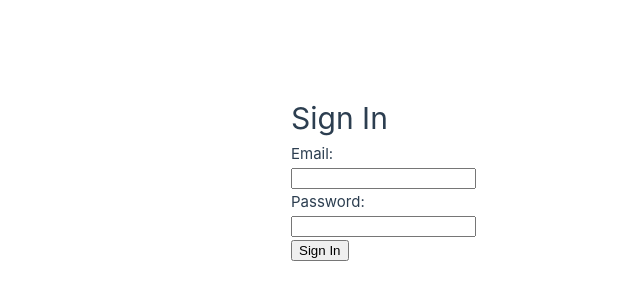
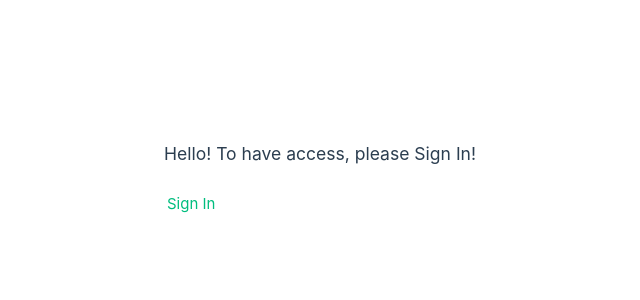
Before and after one commit to luizguilhermesseixas/Seller-vue, a Vue app: page / in a window 1280 px wide. Shown: the part 222-522 px from the top of the page, without its empty margins (164-804 px from the left). Built offline with nearby package versions, Linux system fonts and the light colour scheme.

Commit message:
Implementa UserProfile

```diff
--- a/src/components/SignIn.vue
+++ b/src/components/SignIn.vue
@@ -1,20 +1,45 @@
 <script setup lang="ts">
+import { Auth } from '@/utils/Auth'
+import { ref } from 'vue'
+import { useRouter } from 'vue-router'
+
+const router = useRouter()
+
 const email = defineModel<string>('email', { default: '' })
 const password = defineModel<string>('password', { default: '' })
+const remember = defineModel<boolean>('remember', { default: false })
+
+const onSubmit = (event: Event) => {
+  let auth = new Auth(remember.value)
+
+  auth.signIn(
+    email.value,
+    password.value,
+    () => {
+      router.push('/')
+    },
+    () => {
+      console.log('não foi dessa vez!')
+    }
+  )
+}
 </script>
 
 <template>
   <main>
     <h1>Sign In</h1>
 
-    <form action="">
+    <form action="" @submit.prevent="onSubmit">
       <label for="email">Email: </label><br />
       <input type="email" id="email" v-model="email" /><br />
 
       <label for="password">Password: </label><br />
       <input type="password" id="password" v-model="password" /> <br />
 
-      <button>Sign In</button>
+      <label for="remember">Remember Me: </label>
+      <input type="checkbox" id="remember" v-model="remember" /><br />
+
+      <button type="submit">Sign In</button>
     </form>
   </main>
 </template>
--- a/src/components/UserProfile.vue
+++ b/src/components/UserProfile.vue
@@ -1,7 +1,40 @@
-<script setup lang="ts"></script>
+<script setup lang="ts">
+import { Auth } from '@/utils/Auth'
+import { ref } from 'vue'
+// import { onMounted } from 'vue'
+
+const auth = new Auth()
+const isLoggedIn = ref(auth.isLoggedIn())
+const currentUser = ref(auth.currentUser())
+
+const signOut = function () {
+  auth.signOut(() => {
+    isLoggedIn.value = auth.isLoggedIn()
+  })
+}
+
+/* onMounted(() => {
+  alert('bem vindo')
+}) */
+</script>
 
 <template>
   <main>
-    <h1>Here is your profile.</h1>
+    <template v-if="isLoggedIn">
+      <p>Login successful!</p>
+      <h3>Hi, {{ currentUser && currentUser.email }}</h3>
+      <br />
+      <nav>
+        <a @click="signOut">Sign Out</a>
+      </nav>
+    </template>
+
+    <template v-else>
+      <h3>Hello! To have access, please Sign In!</h3>
+      <br />
+      <nav>
+        <RouterLink :to="{ name: 'signin' }"> Sign In </RouterLink>
+      </nav>
+    </template>
   </main>
 </template>
--- a/src/router/index.ts
+++ b/src/router/index.ts
@@ -1,5 +1,6 @@
 import { createRouter, createWebHistory } from 'vue-router'
-import HomeView from '../views/HomeView.vue'
+import HomeView from '@/views/HomeView.vue'
+import SignIn from '@/components/SignIn.vue'
 
 const router = createRouter({
   history: createWebHistory(import.meta.env.BASE_URL),
@@ -8,6 +9,11 @@ const router = createRouter({
       path: '/',
       name: 'home',
       component: HomeView
+    },
+    {
+      path: '/signin',
+      name: 'signin',
+      component: SignIn
     }
   ]
 })
--- a/src/utils/Auth.ts
+++ b/src/utils/Auth.ts
@@ -1,7 +1,7 @@
 import { createStorage } from './storage'
 import { type IStorage } from '@/interfaces/IStorage'
 
-export default class Auth {
+class Auth {
   private storage: IStorage
 
   constructor(persistent = false) {
@@ -74,3 +74,5 @@ export default class Auth {
     }
   }
 }
+
+export { Auth }
--- a/src/views/HomeView.vue
+++ b/src/views/HomeView.vue
@@ -1,9 +1,9 @@
 <script setup lang="ts">
-import SignIn from '../components/SignIn.vue'
+import UserProfile from '@/components/UserProfile.vue'
 </script>
 
 <template>
   <main>
-    <SignIn />
+    <UserProfile />
   </main>
 </template>
```
